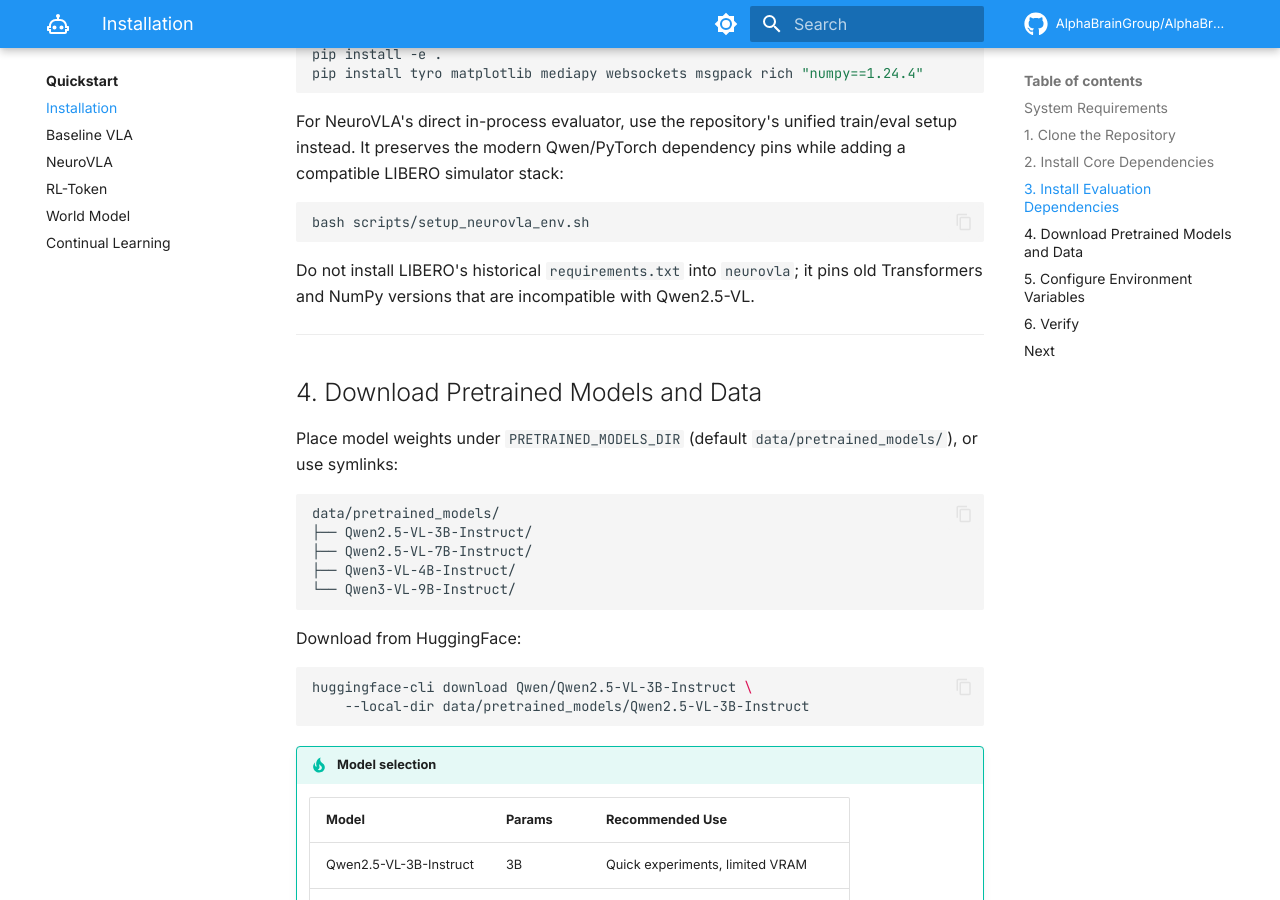
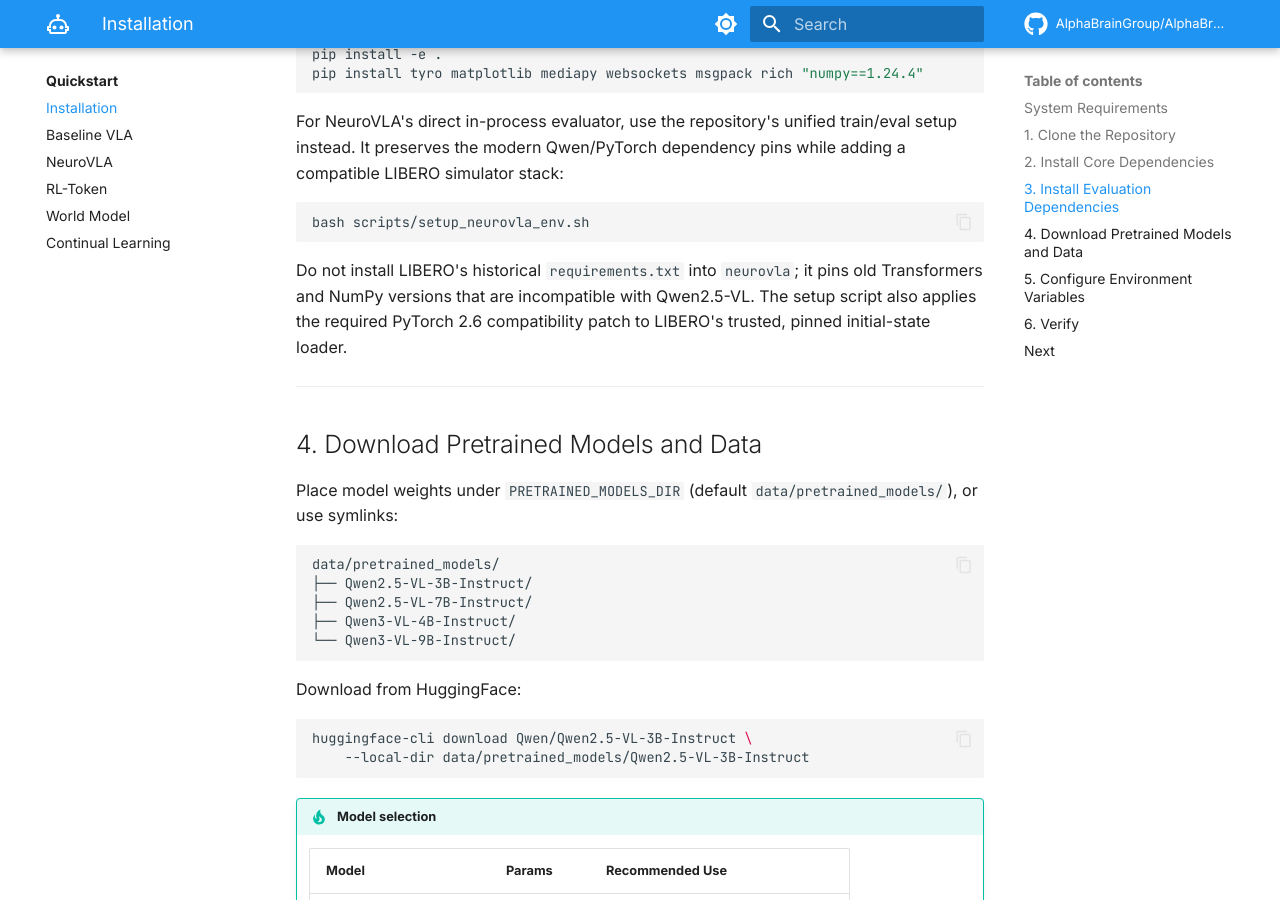
Before and after one commit to f1sherb0y/NeuroVLA-3DMix, an MkDocs documentation site: the page built from docs/quickstart/installation.md, in a window 1280 px wide and 900 px high, scrolled down 1314 px. Built offline with MkDocs 1.6.1 and Material for MkDocs 9.7.7, drawn with Linux system fonts in a browser that asks for light colours; comment, search, counter and statistics services are not loaded; the version menu is left out.

Commit message:
Fix LIBERO init states on PyTorch 2.6

```diff
--- a/docs/quickstart/installation.md
+++ b/docs/quickstart/installation.md
@@ -65,6 +65,8 @@ bash scripts/setup_neurovla_env.sh
 
 Do not install LIBERO's historical `requirements.txt` into `neurovla`; it pins
 old Transformers and NumPy versions that are incompatible with Qwen2.5-VL.
+The setup script also applies the required PyTorch 2.6 compatibility patch to
+LIBERO's trusted, pinned initial-state loader.
 
 ---
 
```
Also changed, not shown: scripts/run_brain_inspired_scripts/README.md (+2 -1 lines), 3 other files.
